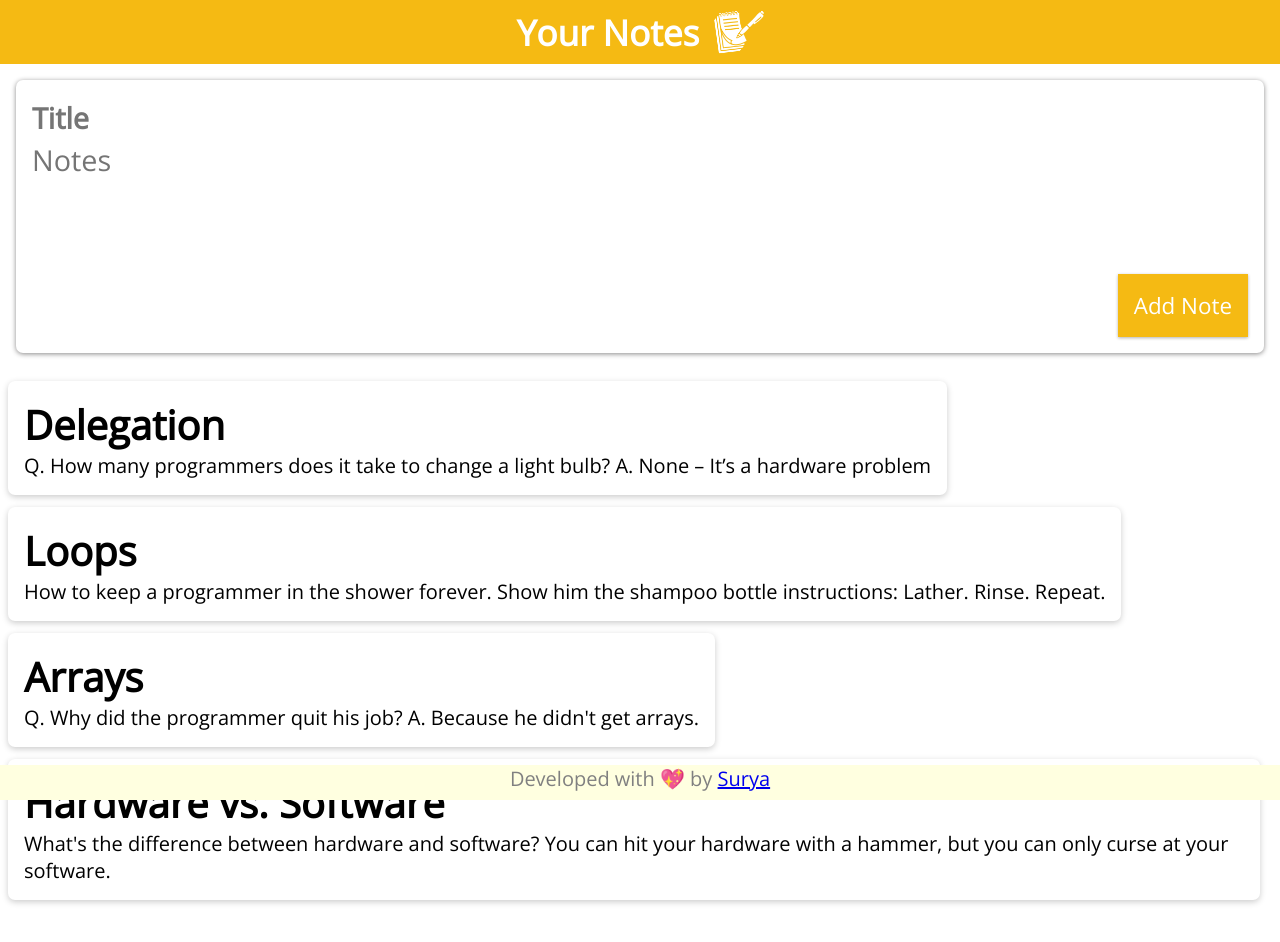
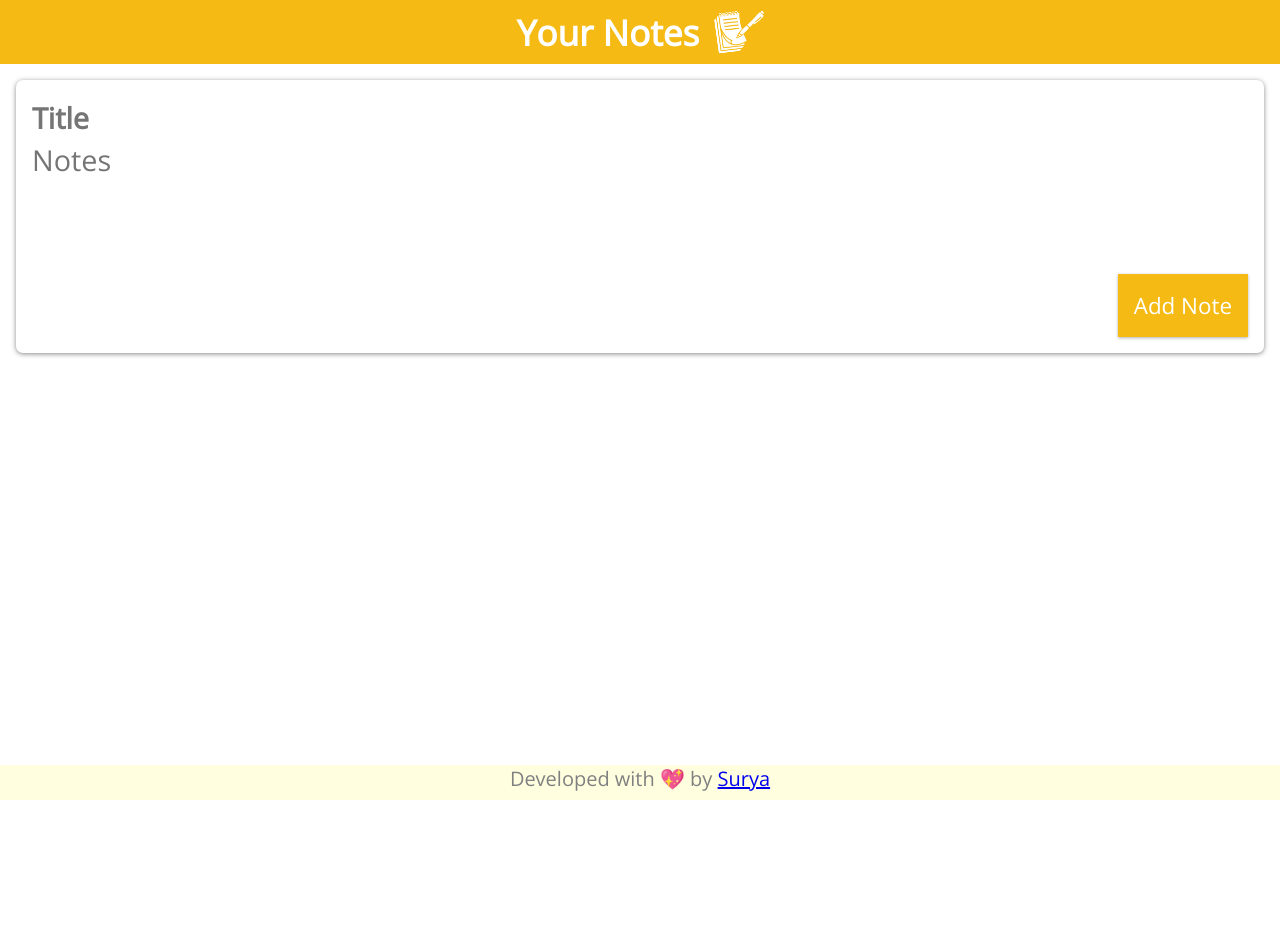
Before and after one commit to Surya-Kumar-03/Notes-App, a React (Create React App) app: page / in a window 1280 px wide. Shown: the top 942 px of the page. After the commit the page ends 800 px from the top, so only its background shows below. Built offline with nearby package versions, Linux system fonts and the light colour scheme.

Commit message:
Notes to Array feature implemented

```diff
--- a/src/App.jsx
+++ b/src/App.jsx
@@ -1,24 +1,28 @@
-import React from "react";
+import React, { useState } from "react";
 import Header from "./components/Header";
 import Note from "./components/Note";
 import Footer from "./components/Footer";
 import "./App.css";
-import notes from "./components/notes";
 import InputArea from "./components/InputArea";
 
 function App() {
+  const [notesArray, updateNotesArray] = useState([]);
+
+  function addNote(note) {
+    updateNotesArray((prevNotesArray) => {
+      return [...prevNotesArray, note];
+    });
+    // Call Backend to Store Notes here
+  }
+
   return (
     <div>
       <Header></Header>
-      <InputArea />
+      <InputArea newNote={addNote} />
       <div className="container">
-        {notes.map((noteItem) => (
-          <Note
-            key={noteItem.key}
-            title={noteItem.title}
-            content={noteItem.content}
-          />
-        ))}
+        {notesArray.map((noteItem) => {
+          return <Note title={noteItem.title} content={noteItem.content} />;
+        })}
       </div>
       <Footer></Footer>
     </div>
--- a/src/components/InputArea.jsx
+++ b/src/components/InputArea.jsx
@@ -1,17 +1,48 @@
-import React from "react";
+import React, { useState } from "react";
 import "../css/inputarea.css";
 
-function InputArea() {
+function InputArea(props) {
+  const [note, setNote] = useState({
+    title: "",
+    content: "",
+  });
+
+  function handleChange(event) {
+    const { name, value } = event.target;
+    setNote((prevNote) => {
+      return {
+        ...prevNote,
+        [name]: value,
+      };
+    });
+  }
+
+  function submitNote(event) {
+    event.preventDefault();
+    props.newNote(note);
+  }
+
   return (
     <div>
       <form className="form form-input" id="input">
         <input
+          style={{ fontWeight: "bold" }}
           name="title"
           placeholder="Title"
-          style={{ fontWeight: "bold" }}
+          value={note.title}
+          onChange={handleChange}
         />
-        <textarea name="content" placeholder="Notes" rows="3" />
-        <button className="form-button" style={{ marginTop: "1rem" }}>
+        <textarea
+          name="content"
+          placeholder="Notes"
+          rows="3"
+          onChange={handleChange}
+        />
+        <button
+          className="form-button"
+          style={{ marginTop: "1rem" }}
+          onClick={submitNote}
+        >
           Add Note
         </button>
       </form>
--- a/src/components/notes.js
+++ /dev/null
@@ -1,28 +0,0 @@
-const notes = [
-  {
-    key: 1,
-    title: "Delegation",
-    content:
-      "Q. How many programmers does it take to change a light bulb? A. None – It’s a hardware problem",
-  },
-  {
-    key: 2,
-    title: "Loops",
-    content:
-      "How to keep a programmer in the shower forever. Show him the shampoo bottle instructions: Lather. Rinse. Repeat.",
-  },
-  {
-    key: 3,
-    title: "Arrays",
-    content:
-      "Q. Why did the programmer quit his job? A. Because he didn't get arrays.",
-  },
-  {
-    key: 4,
-    title: "Hardware vs. Software",
-    content:
-      "What's the difference between hardware and software? You can hit your hardware with a hammer, but you can only curse at your software.",
-  },
-];
-
-export default notes;
--- a/src/css/inputarea.css
+++ b/src/css/inputarea.css
@@ -28,7 +28,7 @@
   font-family: "Open Sans", sans-serif;
   font-size: 2rem;
   background: #f5ba13;
-  color: #fff;
+  color: white;
   border: none;
   width: auto;
   height: auto;
```
